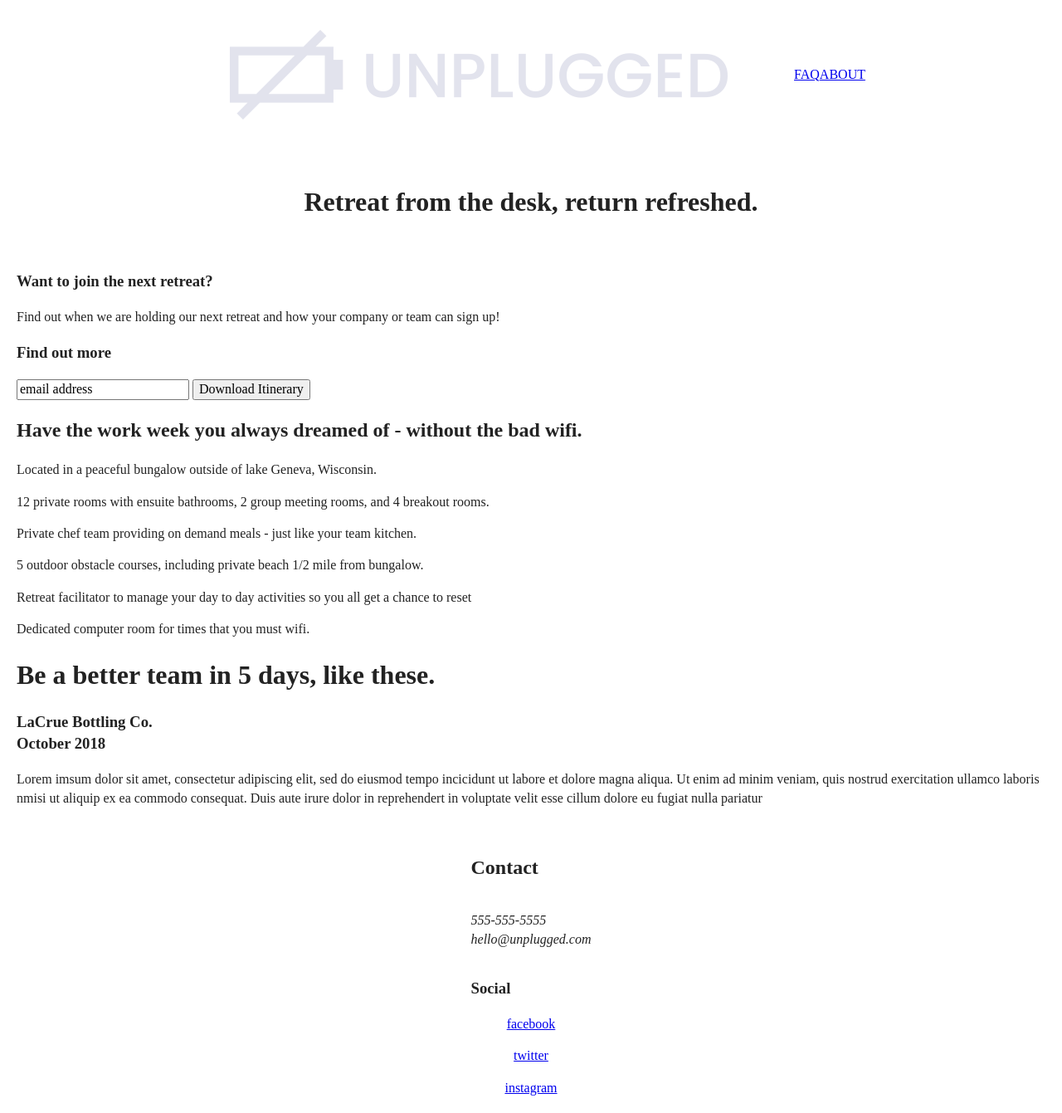
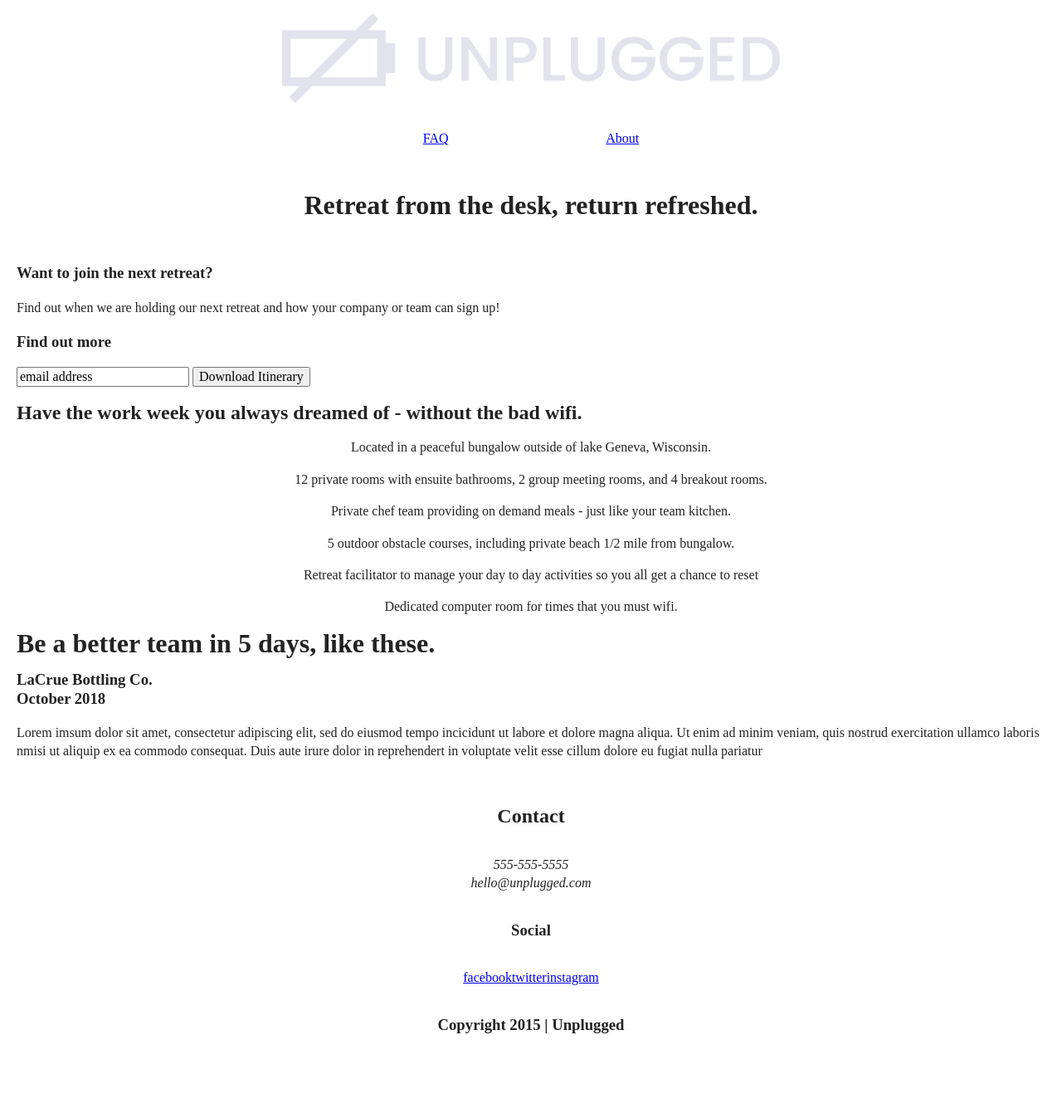
Before and after one commit to EdgarZapataGarfias/unplugged-site, a website: page index.html in a window 1280 px wide. Shown: the top 1341 px of the page at 83% size. After the commit the page ends 1266 px from the top, so only its background shows below. Drawn offline with Linux system fonts and the light colour scheme; files whose address does not match are found by name.

Commit message:
Changed flex properties

```diff
--- a/css/main.css
+++ b/css/main.css
@@ -14,7 +14,7 @@
 html {
   color: #222;
   font-size: 1em;
-  line-height: 1.4;
+  line-height: 1.4em;
 }
 
 /*
@@ -96,13 +96,8 @@ header, footer{
 }
 
 /*===Header Styles===*/
-
-header{
-
-}
-
 header .content-wrapper{
-  margin: 20px;
+  width: 100%;
   display: flex;
   justify-content: center;
   align-items: center;
@@ -111,27 +106,32 @@ header .content-wrapper{
 
 header figure{
   display: flex;
+  width: 100%;
   justify-content: center;
   align-items: center;
   flex-flow: row wrap;
 }
+
 .header-divider{
-
+  width:100%;
+  display: flex;
+  justify-content: center;
+  align-items: center;
 }
 
-header nav{
-  text-transform: uppercase;
+header #nav-bar{
+  width: 100%;
   display: flex;
-  justify-content: stretch;
-  align-items: stretch;
-  flex-flow: row wrap;
-
+  justify-content: space-around;
 }
 
-header nav ul{
+header ul{
+  padding: 0;
+  width: 50%;
   list-style: none;
   display: flex;
-  justify-content: space-between;
+  justify-content: space-evenly;
+  align-items: center;
 }
 
 
@@ -153,14 +153,15 @@ aside {
   flex-flow: row wrap;
 }
 
-aside .content-wrapper{
-
-}
-
 .features .feature-items{
   display: flex;
   flex-flow: row wrap;
   justify-content: center;
+}
+
+article .features-item-description{
+  padding:0 80px 0 80px ;
+  text-align: center;
 }
 
 .reviews{
@@ -183,23 +184,23 @@ footer{
 }
 
 footer .contact{
+  text-align: center;
   display: flex;
   justify-content: center;
   flex-flow: column wrap;
 }
 
 footer address{
+  text-align: center;
   display: flex;
   justify-content: space-evenly;
 }
 
 footer .social h3{
-  display: flex;
-  justify-content: center;
-  flex-flow: column wrap;
+  text-align: center;
 }
 
-footer .social-icons p{
+footer .social-icons{
   display: flex;
   justify-content: space-evenly;
   align-items: center;
--- a/index.html
+++ b/index.html
@@ -25,13 +25,11 @@
 <body>
   <header>
     <div class="content-wrapper">
-
       <figure>
-        <a href="#"><img src="img/unpluggedlogo.png" alt="unplugged logo"></a>
+        <a href="#"><img src="../site/img/unpluggedlogo.png" alt="unplugged logo"></a>
       </figure>
-
       <div class="header-divider">
-        <nav>
+        <nav id="nav-bar">
           <ul>
             <li><a href="faq/index.html" target="_blank">FAQ</a></li>
             <li><a href="about/index.html" target="_blank">About</a></li>
```
